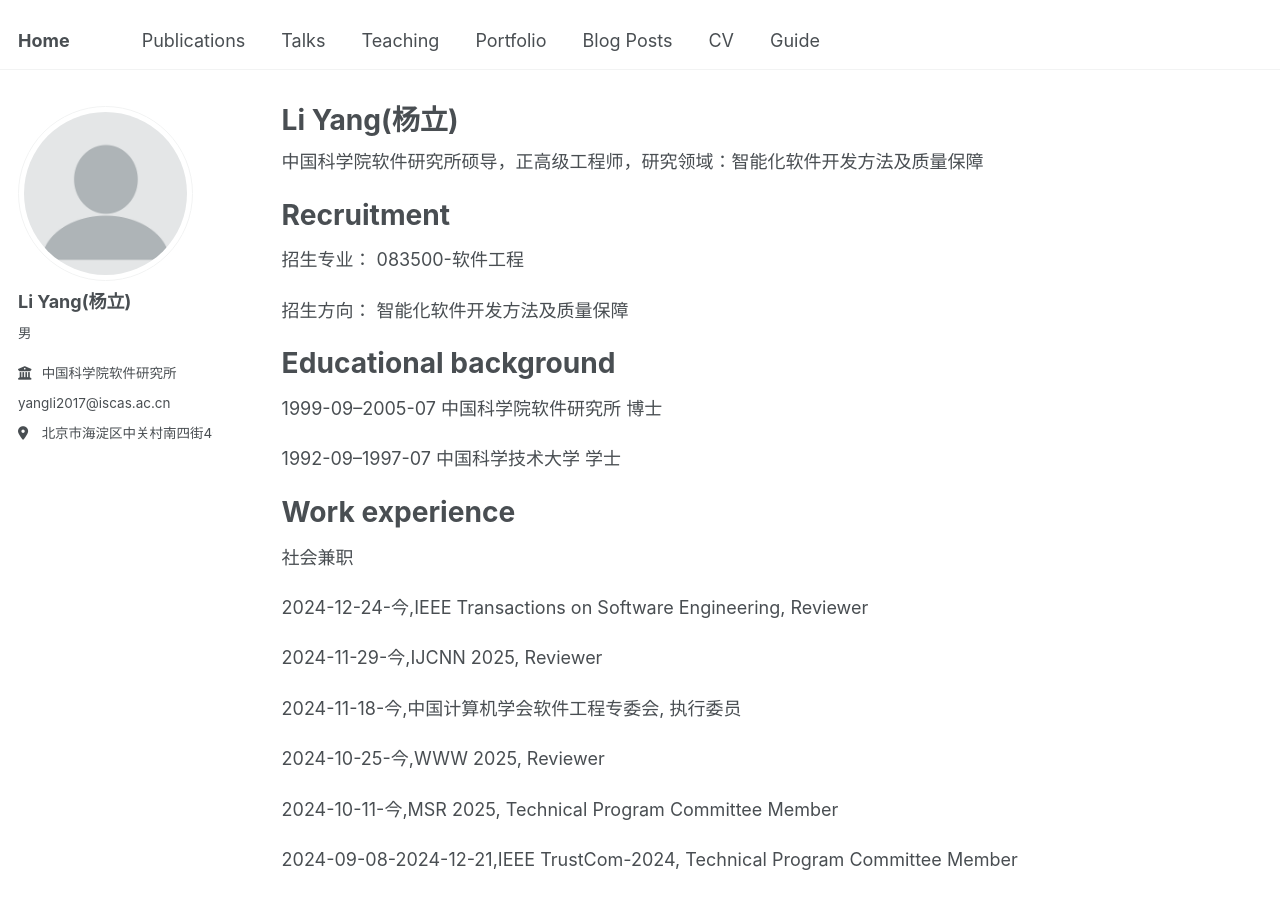
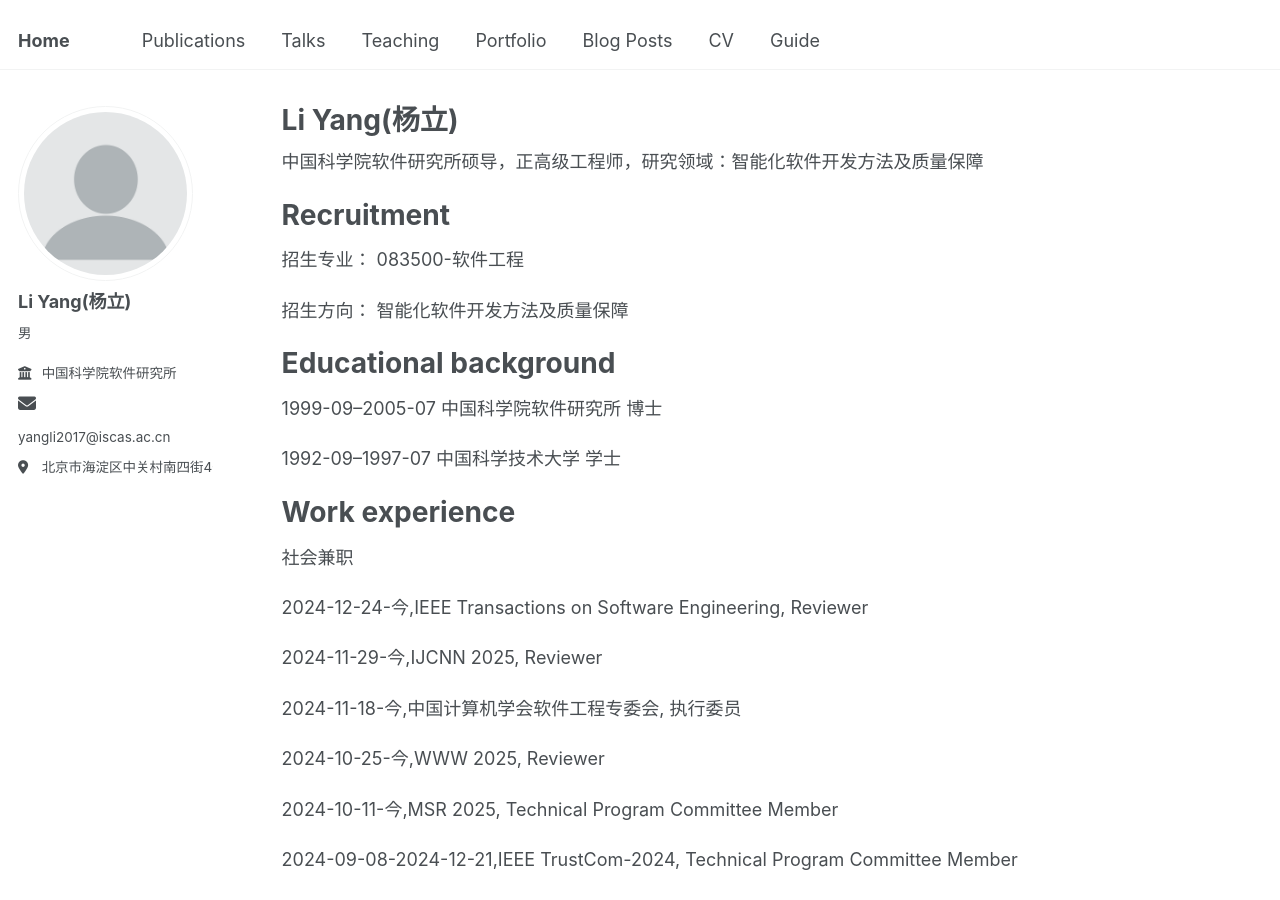
Before and after one commit to yangli8953/yangli8953.github.io, a Jekyll site: the page built from _pages/about.md, in a window 1280 px wide and 900 px high. Built offline with Jekyll 4.4.1, drawn with Linux system fonts in a browser that asks for light colours.

Commit message:
Update author-profile.html

```diff
--- a/_includes/author-profile.html
+++ b/_includes/author-profile.html
@@ -32,7 +32,7 @@
       {% endif %}
       {% if author.email %}
         <!--<li><a href="mailto:{{ author.email }}"><i class="fas fa-fw fa-envelope icon-pad-right" aria-hidden="true"></i>{{ site.data.ui-text[site.locale].email_label | default: "Email" }}</a></li>-->
-        <p class="author__pronouns">{{ author.email }}</p>
+        <i class="fas fa-fw fa-envelope icon-pad-right" aria-hidden="true"></i><p class="author__pronouns">{{ author.email }}</p>
       {% endif %}
       {% if author.location %}
         <li class="author__desktop"><i class="fa-solid fa-location-dot icon-pad-right" aria-hidden="true"></i>{{ author.location }}</li>
```
